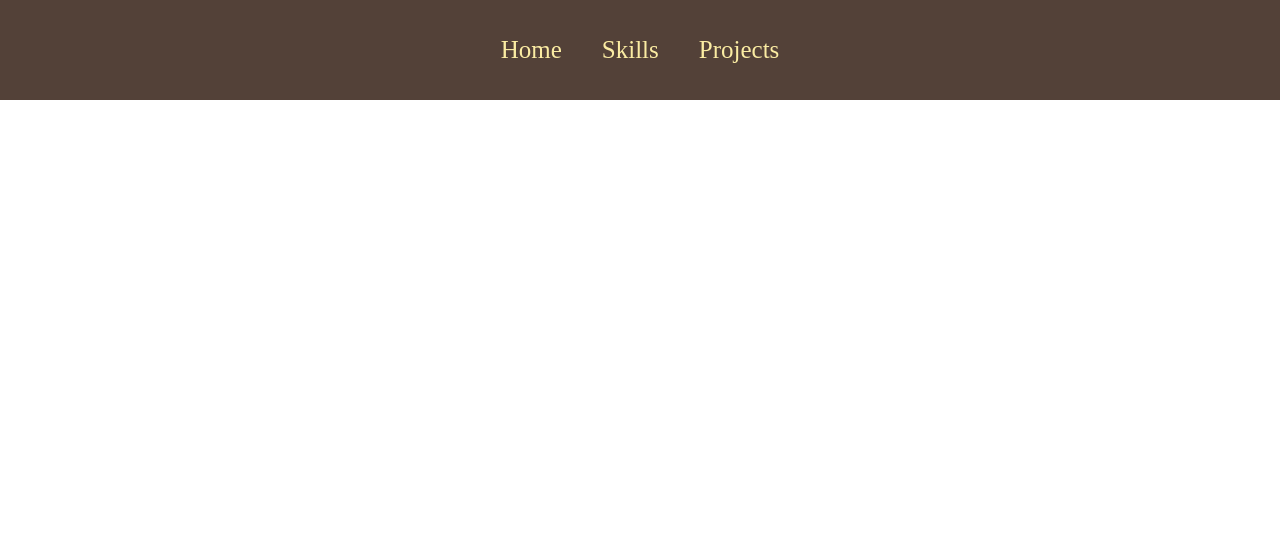
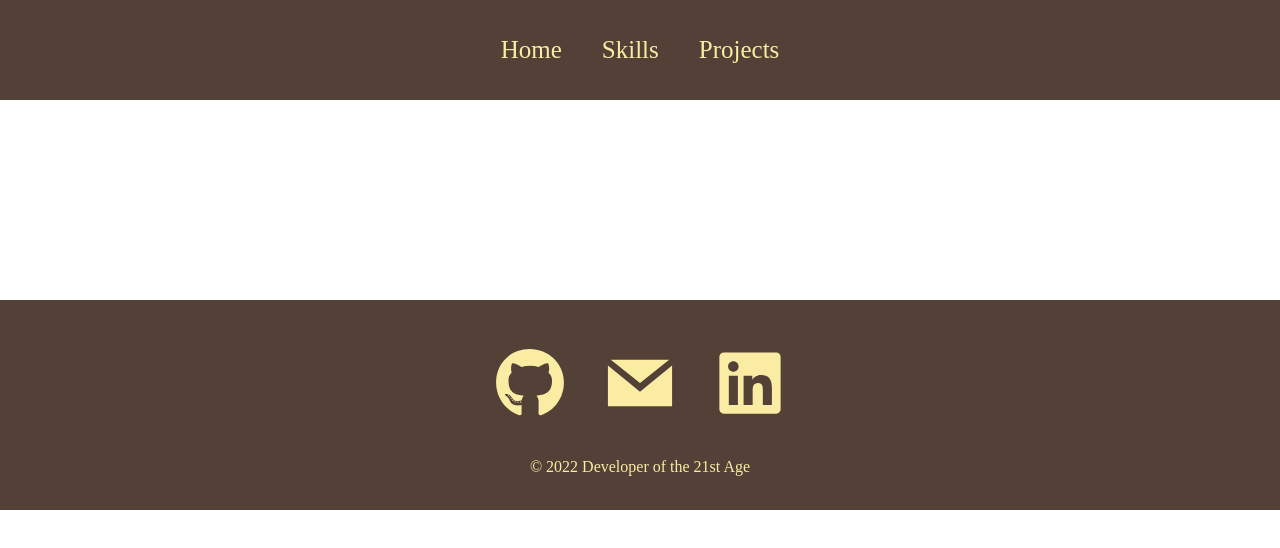
Before and after one commit to El-Mariachi760/Developer-of-the-21st-Age, a React (Create React App) app: page /Developer-of-the-21st-Age/projects in a window 1280 px wide. Shown: the top 548 px of the page. Built offline with nearby package versions, Linux system fonts and the light colour scheme.

Commit message:
added the footer and styles

```diff
--- a/src/App.js
+++ b/src/App.js
@@ -4,6 +4,7 @@ import Home from './pages/Home';
 import Skills from './pages/Skills';
 import Projects from './pages/Projects';
 import Navbar from './components/Navbar';
+import Footer from './components/Footer';
 
 function App() {
   return (
@@ -15,6 +16,7 @@ function App() {
           <Route path="/skills" element={<Skills />} />
           <Route path="/projects" element={<Projects />} />
         </Routes>
+        <Footer />
       </Router>
     </div>
   );
--- /dev/null
+++ b/src/components/Footer.js
@@ -0,0 +1,19 @@
+import React from "react";
+import { FaGithub, FaLinkedin, } from "react-icons/fa"
+import { GrMail } from "react-icons/gr"
+import "../styles/Footer.css"
+
+function Footer () {
+    return (
+        <div className="footer">
+            <div className="socialMedia">
+                <FaGithub />
+                <GrMail />
+                <FaLinkedin />
+            </div>
+            <p> &copy; 2022 Developer of the 21st Age</p>
+        </div>
+    )
+}
+
+export default Footer;
```
